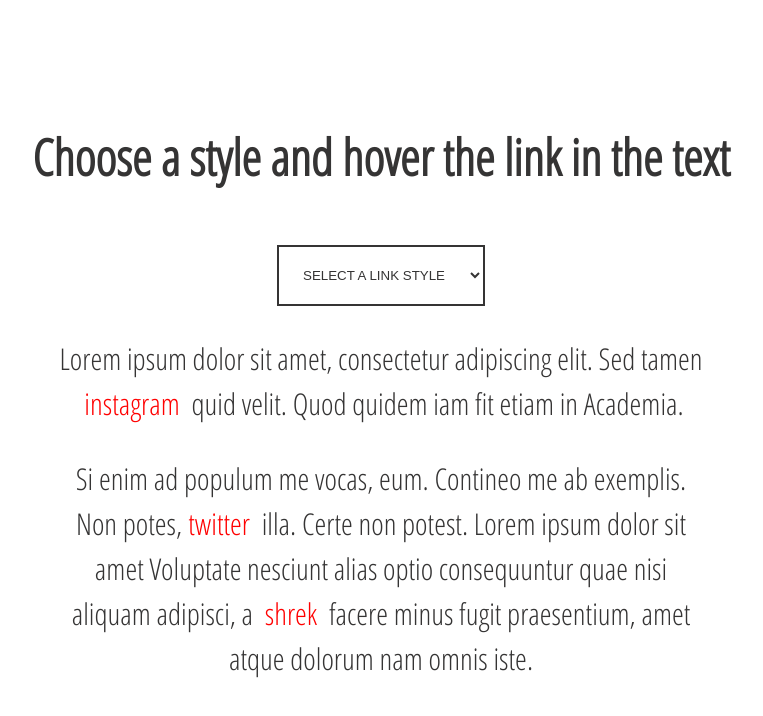
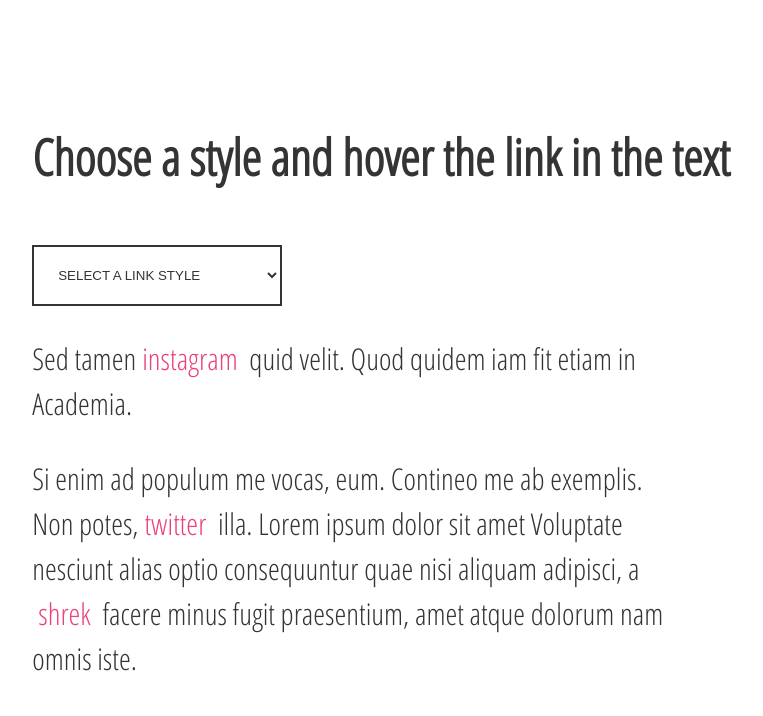
Before and after one commit to JlaPrs/favLinkHover-onlyCSS, a React (Create React App) app in the folder my-app/: page / in a window 1280 px wide. Shown: the top 716 px of the page, without its empty margins (259-1022 px from the left). Built offline with nearby package versions, Linux system fonts and the light colour scheme.

Commit message:
some minor changes delete unused files add readme and image

```diff
--- a/my-app/src/App.scss
+++ b/my-app/src/App.scss
@@ -1,22 +1,16 @@
 @import './font';
 
 .App {
-  text-align: center;
-}
-
-.App-logo {
-  animation: App-logo-spin infinite 20s linear;
-  height: 40vmin;
-  pointer-events: none;
+  display: flex;
+  justify-content: center;
+  align-items: center;
 }
 
 .App-header {
   background-color: #fff;
   min-height: 100vh;
   display: flex;
+  max-width: 750px;
   flex-direction: column;
-  align-items: center;
   justify-content: center;
-  font-size: calc(10px + 2vmin);
-  color: white;
 }
--- a/my-app/src/components/HoverLink.js
+++ /dev/null
@@ -1,27 +0,0 @@
-import React, {Component} from "react";
-import './HoverLink.scss';
-import './coolesLinks.scss';
-
-export default class HoverLink extends Component {
-
-    render() {
-        return (
-            <div>
-
-                <div className="colored-links">
-                    <a href="#">Slenderman</a>
-                    <a id="captain" href="#">Captain America</a>
-                    <a id="iron-man" href="#">Iron Man</a>
-                    <a className="green" href="#">Shrek</a>
-                    <a className="pink" href="#">le Vérone</a>
-                    <a className="codepen" href="#">Codepen</a>
-                    <a className="instagram" href="#">Instagram</a>
-                    <a className="linkedin" href="#">Linkedin</a>
-                    <a className="twitter" href="#" >Twitter</a>
-                    <a className="ubeeqo" href="#">Ubeeqo</a>
-                </div>
-
-            </div>
-        );
-    }
-}
--- a/my-app/src/components/HoverLink.scss
+++ b/my-app/src/components/HoverLink.scss
@@ -11,6 +11,7 @@
   padding: 20px;
   margin-top: 20px;
   text-transform: uppercase;
+  width: 250px;
 
   .jla-select-option {
     color: #353434;
@@ -33,20 +34,19 @@
 }
 
 
+$link: #EC407A;
 
 a {
   display: inline-block;
   position: relative;
-  color: red;
+  color: $link;
   text-decoration: none;
   padding: 0 6px;
 }
 
-//second paragraph link style
-$color-primary: #67953b;
 
 @mixin inlineLinkHoverAnimation(
-  $color: $color-primary,
+  $color: $link,
   $opacity: 1,
   $height-start: 80%,
   $height-hover: 200%,
@@ -60,21 +60,18 @@
 ){
   & #{$element} {
     text-decoration: none;
-    color: inherit;
+    color: #353434;
     cursor: pointer;
     background-size: 100% ($height-start);
     background-repeat: no-repeat;
     transition: background $duration ease;
 
     @if $from == 'bottom' {
-      background-image:         linear-gradient(to top, rgba($color, $opacity) 50%, rgba(0,0,0,0) 50.1%);
+      background-image: linear-gradient(to top, rgba($color, $opacity) 50%, rgba(0,0,0,0) 50.1%);
       background-position: left 0 bottom ($offset-start);
 
     } @else if $from == 'top' {
-      background-image: -webkit-linear-gradient(top,       rgba($color, $opacity) 50%, rgba(0,0,0,0) 50.1%);
-      background-image:    -moz-linear-gradient(top,       rgba($color, $opacity) 50%, rgba(0,0,0,0) 50.1%);
-      background-image:         linear-gradient(to bottom, rgba($color, $opacity) 50%, rgba(0,0,0,0) 50.1%);
-
+      background-image:         linear-gradient(to bottom, #128bad5e 50%, rgba(0, 0, 0, 0) 50.1%);
       background-position: left 0 top ($offset-start);
     }
 
@@ -91,10 +88,9 @@
     outline: none;
   }
 
-
-
   &:hover #{$element}{
     background-size: 100% ($height-hover);
+    color: #353434;
 
     @if $from == 'bottom' {
       background-position: left 0 bottom ($offset-hover);
@@ -166,8 +162,8 @@
     left: 0;
     width: 100%;
     height: 100%;
-    background: $color-primary;
-    //opacity: 0.3;
+    background: $link;
+    opacity: 0.6;
   }
 
   &:hover {
@@ -176,7 +172,7 @@
     &:before {
       transition: 100ms ease-out;
       transform: scaleY(.18);
-      background: $color-primary;
+      background: $link;
     }
   }
 }
@@ -246,8 +242,6 @@
 
 
 // Option 6 - cubic-bezier hover
-$link: #EC407A;
-
 .a6 {
   position: relative;
 display: inline;
--- a/my-app/src/components/LinkHover.js
+++ b/my-app/src/components/LinkHover.js
@@ -1,7 +1,6 @@
 import React, {Component} from "react";
 
 import './HoverLink.scss';
-import './coolesLinks.scss';
 
 export default class ColorPicker extends Component {
     constructor(props){
@@ -37,12 +36,12 @@
                     <option className="jla-select-option" value={this.state.option6}>cubic-bezier</option>
                 </select>
                 <p className="jla-paragraph">
-                    Lorem ipsum dolor sit amet, consectetur adipiscing elit. Sed tamen
+                    Sed tamen
                     <a href="#" className={`${this.state.styles} instagram`}>instagram</a> quid velit. Quod quidem iam fit etiam in Academia.
                 </p>
                 <p className="jla-paragraph">
                     Si enim ad populum me vocas, eum. Contineo me ab exemplis. Non potes,
-                    <a href="#" className={`${this.state.styles} twitter`}>twitter</a> illa. Certe non potest.
+                    <a href="#" className={`${this.state.styles} twitter`}>twitter</a> illa.
                     Lorem ipsum dolor sit amet Voluptate nesciunt alias optio consequuntur
                     quae nisi aliquam adipisci, a <a className={`${this.state.styles} shrek`} href="#">shrek</a> facere minus fugit praesentium, amet atque
                     dolorum nam omnis iste.
--- a/my-app/src/components/coolesLinks.scss
+++ /dev/null
@@ -1,96 +0,0 @@
-// coolest links
-.colored-links {
-  margin-top: 20px;
-  padding: 50px;
-  background-color: #000;
-  display: block;
-
-
-  @mixin bg-gradient($start-colour, $end-colour) {
-    background-color: $start-colour;
-    background-image: -webkit-gradient(linear, left top, right top, from($start-colour), to($end-colour));
-    background-image:         linear-gradient(to left, $start-colour, $end-colour);
-    filter:            progid:DXImageTransform.Microsoft.gradient(start-colourStr='#{$start-colour}', end-colourStr='#{$end-colour}', gradientType='1');
-  }
-
-  a {
-    display: block;
-    color: #fff;
-    text-decoration: none;
-    position: relative;
-    //left: 200px;
-    //text-align: center;
-    font-size: 34px;
-    z-index: 500;
-    &#captain {
-      &:before {
-        @include bg-gradient(#c62828, rgba(212,228,239,1));
-      }
-    }
-    &#iron-man {
-      &:before {
-        @include bg-gradient(#FFEB3B, #d32f2f);
-      }
-    }
-    &.green {
-      &:before {
-        @include bg-gradient(#2E7D32,#C5E1A5);
-      }
-    }
-    &.yellow {
-      &:before {
-        @include bg-gradient(#FFEB3B,#757575);
-      }
-    }
-    &.pink {
-      &:before {
-        @include bg-gradient(#F06292,#F8BBD0);
-      }
-    }
-    &.codepen {
-      &:before {
-        @include bg-gradient(#757575,#E0E0E0);
-      }
-    }
-    &.linkedin {
-      &:before {
-        @include bg-gradient(#039BE5,#000);
-      }
-    }
-    &.ubeeqo {
-      &:before {
-        @include bg-gradient(#01c5d3,#000);
-      }
-    }
-    &.twitter {
-      &:before {
-        @include bg-gradient(#2196F3,#000);
-      }
-    }
-    &.instagram {
-      &:before {
-        @include bg-gradient(#FFA726,#C2185B);
-      }
-    }
-    &:hover {
-      &:before {
-        width: calc(100% + 16px);
-      }
-      &:after {
-        opacity: 1;
-        right: -50px;
-      }
-    }
-    &:before {
-      //height: 15px;
-      width: 0%;
-      background: rgba(212,228,239,1);
-      @include bg-gradient(rgba(134,174,204,1), rgba(212,228,239,1));
-      content:"";
-      position: absolute;
-      bottom: 3px;
-      left: -8px;
-      transition: all .4s cubic-bezier(0.7,0,0.3,1);
-    }
-  }
-}
```
Also changed, not shown: my-app/src/App.js (+0 -7 lines), my-app/src/images/favorite-link-hover-effects.jpg (added), 1 other file (tests, documents, lock files or other folders).
